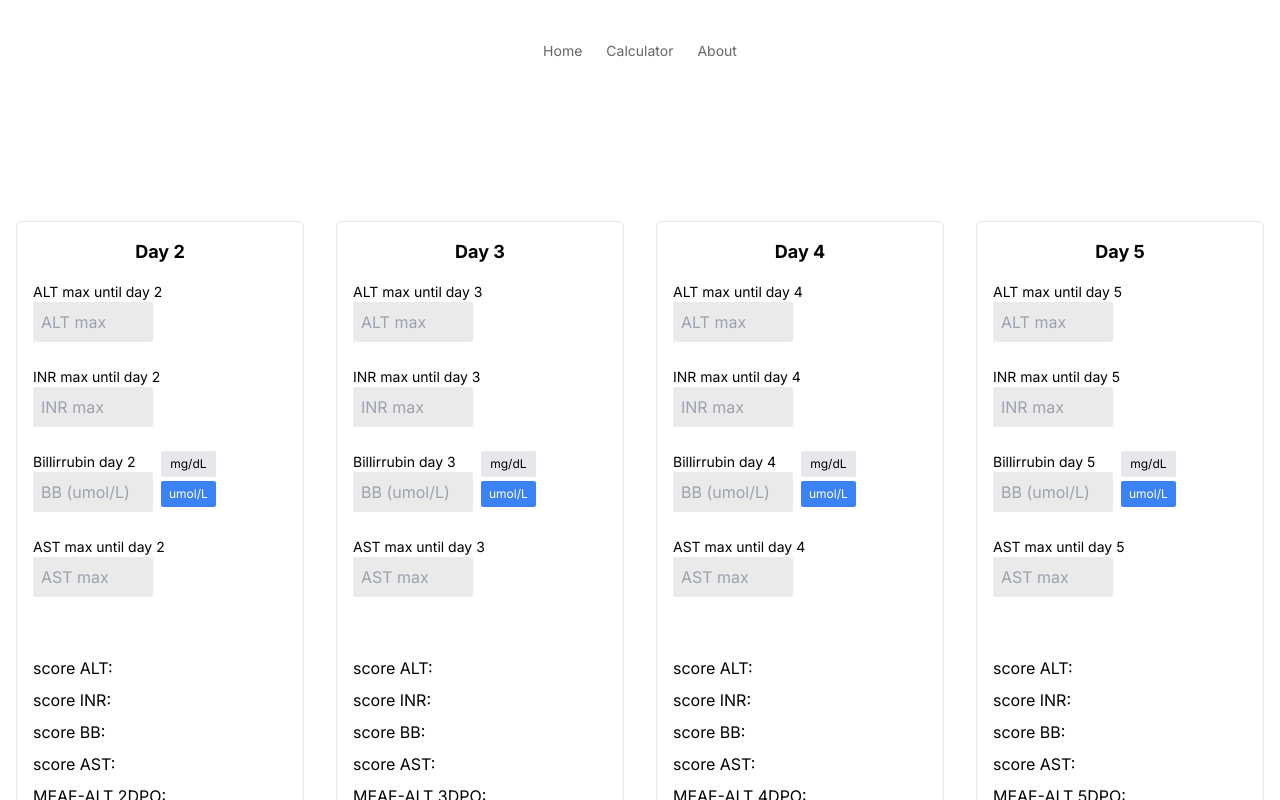
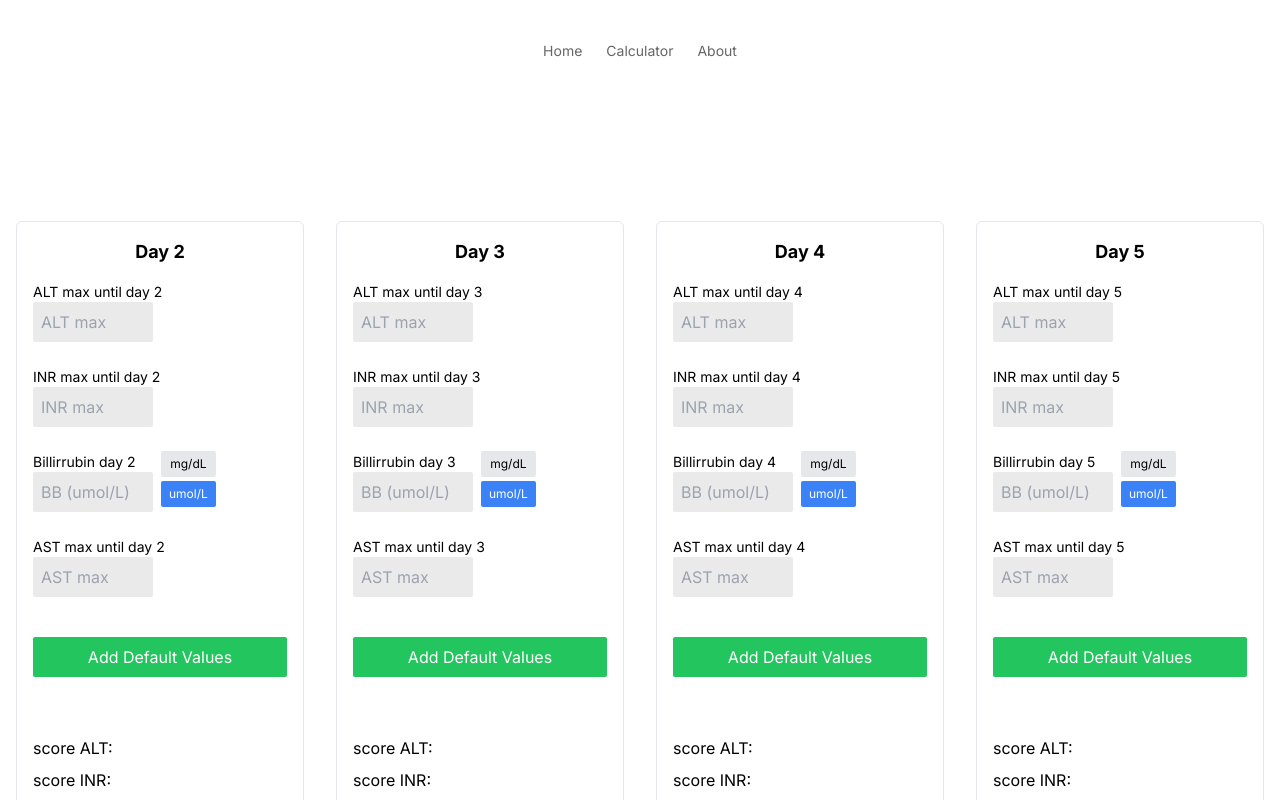
Before and after one commit to JamalDols/meafscores, a Nuxt app: page /calculator in a window 1280 px wide. Shown: the top 800 px of the page. Built offline with nearby package versions, Linux system fonts and the light colour scheme.

Commit message:
✨  Add default values button

```diff
--- a/components/Input.vue
+++ b/components/Input.vue
@@ -10,20 +10,23 @@
     </div>
 
     <div class="flex">
-        <div class="flex flex-col">
-          <label class="font-medium text-sm">Billirrubin day {{ day }}</label>
-          <input :value="bbValue" @input="updateBB($event.target.value)" type="number" minlength="1" maxlength="3" class="bg-black-200 rounded-sm py-2 px-2" :name="'bb' + day" :placeholder="bbPlaceholder">
-        </div>
+      <div class="flex flex-col">
+        <label class="font-medium text-sm">Billirrubin day {{ day }}</label>
+        <input :value="displayBB" @input="updateBB($event.target.value)" type="number" minlength="1" maxlength="5" class="bg-black-200 rounded-sm py-2 px-2" :name="'bb' + day" :placeholder="bbPlaceholder">
+      </div>
       <div class="flex flex-col gap-1">
-        <button :class="{'text-xs duration-300  bg-blue-500 text-white': unit === 'mg/dL', 'text-xs duration-300  bg-gray-200 text-black': unit !== 'mg/dL'}" @click="convertToMgDl" class="rounded-sm py-1 px-2 ml-2">mg/dL</button>
-        <button :class="{'text-xs duration-300  bg-blue-500 text-white': unit === 'umol/L', 'text-xs duration-300  bg-gray-200 text-black': unit !== 'umol/L'}" @click="convertToUmol" class="rounded-sm py-1 px-2 ml-2">umol/L</button>
+        <button :class="{'text-xs duration-300 bg-blue-500 text-white': unit === 'mg/dL', 'text-xs duration-300 bg-gray-200 text-black': unit !== 'mg/dL'}" @click="convertToMgDl" class="rounded-sm py-1 px-2 ml-2">mg/dL</button>
+        <button :class="{'text-xs duration-300 bg-blue-500 text-white': unit === 'umol/L', 'text-xs duration-300 bg-gray-200 text-black': unit !== 'umol/L'}" @click="convertToUmol" class="rounded-sm py-1 px-2 ml-2">umol/L</button>
       </div>
     </div>
 
+    <div class="flex flex-col">
+      <label class="font-medium text-sm">AST max until day {{ day }}</label>
+      <input :value="got" @input="$emit('update:got', $event.target.value)" type="number" minlength="1" maxlength="3" class="bg-black-200 rounded-sm py-2 px-2" :name="'got' + day" placeholder="AST max">
+    </div>
 
     <div class="flex flex-col">
-      <label class="font-medium text-sm">AST max until day {{ day }}</label>
-    <input :value="got" @input="$emit('update:got', $event.target.value)" type="number" minlength="1" maxlength="3" class="bg-black-200 rounded-sm py-2 px-2" :name="'got' + day" placeholder="AST max">
+      <button @click="addDefaultValues" class="bg-green-500 text-white rounded-sm py-2 px-4 mt-4">Add Default Values</button>
     </div>
   </div>
 </template>
@@ -59,6 +62,11 @@ export default {
       unit: 'umol/L'
     };
   },
+  computed: {
+    displayBB() {
+      return this.unit === 'umol/L' ? (parseFloat(this.bbValue) * 17.1).toFixed(2) : this.bbValue.toFixed(2);
+    }
+  },
   methods: {
     convertToUmol() {
       if (this.unit === 'mg/dL') {
@@ -79,6 +87,13 @@ export default {
     updateBB(value) {
       this.bbValue = value;
       this.$emit('update:bb', value);
+    },
+    addDefaultValues() {
+      this.$emit('update:gpt', 123);
+      this.$emit('update:inr', 35);
+      this.bbValue = 50 / 17.1;
+      this.$emit('update:bb', this.bbValue.toFixed(2));
+      this.$emit('update:got', 158);
     }
   },
   watch: {
```
